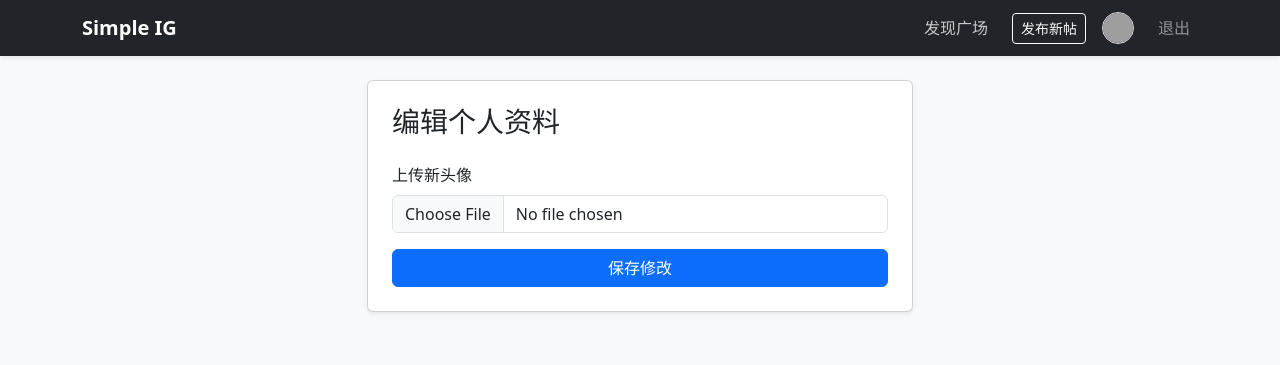
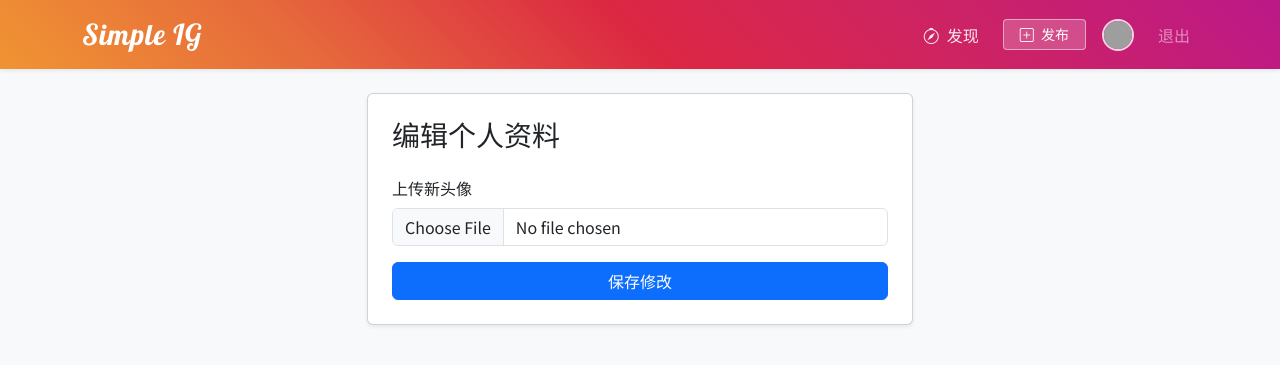
Before and after one commit to ZWEIGJ/simple_ig, a Django app: page /profile/edit/ in a window 1280 px wide. Shown: the top 365 px of the page. Run offline with Django 5.2, Linux system fonts and the light colour scheme; the visitor is signed in with stand-in values (Sample User, id 1); data comes from the database, SQL or seed files in the repository; grey boxes are pictures that could not be loaded.

Commit message:
style: upgrade navbar with Instagram gradient and custom Google fonts

```diff
--- a/app/templates/base.html
+++ b/app/templates/base.html
@@ -6,38 +6,73 @@
     <title>Simple IG</title>
     <link href="https://cdn.jsdelivr.net/npm/bootstrap@5.3.0/dist/css/bootstrap.min.css" rel="stylesheet">
     <link rel="stylesheet" href="https://cdn.jsdelivr.net/npm/bootstrap-icons@1.10.0/font/bootstrap-icons.css">
+    <link href="https://fonts.googleapis.com/css2?family=Lobster&family=Noto+Sans+SC:wght@400;700&display=swap" rel="stylesheet">
+
     <style>
+        body {
+            font-family: 'Noto Sans SC', sans-serif;
+            background-color: #fafafa;
+        }
+
+        /* Instagram 风格渐变导航栏 */
+        .navbar-instagram {
+            background: linear-gradient(45deg, #f09433 0%, #e6683c 25%, #dc2743 50%, #cc2366 75%, #bc1888 100%) !important;
+            padding: 0.5rem 0;
+        }
+
+        /* Logo 字体特殊处理 */
+        .navbar-brand {
+            font-family: 'Lobster', cursive;
+            font-size: 1.8rem !important;
+            letter-spacing: 1px;
+        }
+
         .navbar-avatar {
             width: 32px;
             height: 32px;
             object-fit: cover;
             border-radius: 50%;
-            border: 1px solid #dee2e6;
+            border: 2px solid rgba(255, 255, 255, 0.8);
         }
-        .nav-link {
-            display: flex;
-            align-items: center;
+
+        .nav-link-custom {
+            color: rgba(255, 255, 255, 0.9) !important;
+            font-weight: 500;
+            transition: all 0.2s;
         }
-        /* 微调导航栏文字颜色 */
-        .nav-link-custom {
-            color: rgba(255, 255, 255, 0.75) !important;
-            transition: color 0.2s;
-        }
+
         .nav-link-custom:hover {
             color: #fff !important;
+            transform: scale(1.05);
+        }
+
+        .btn-publish {
+            background-color: rgba(255, 255, 255, 0.2);
+            border: 1px solid rgba(255, 255, 255, 0.5);
+            color: white !important;
+            transition: all 0.2s;
+        }
+
+        .btn-publish:hover {
+            background-color: rgba(255, 255, 255, 0.3);
+            border-color: #fff;
         }
     </style>
 </head>
 <body class="bg-light">
-    <nav class="navbar navbar-expand navbar-dark bg-dark mb-4 shadow-sm">
+    <nav class="navbar navbar-expand navbar-dark navbar-instagram mb-4 shadow-sm">
         <div class="container">
-            <a class="navbar-brand fw-bold" href="{% url 'feed' %}">Simple IG</a>
+            <a class="navbar-brand" href="{% url 'feed' %}">Simple IG</a>
 
             <div class="navbar-nav ms-auto align-items-center">
                 {% if user.is_authenticated %}
-                    <a class="nav-link nav-link-custom me-3" href="{% url 'explore' %}">发现广场</a>
+                    <a class="nav-link nav-link-custom me-3" href="{% url 'explore' %}">
+                        <i class="bi bi-compass me-1"></i> 发现
+                    </a>
 
-                    <a class="btn btn-outline-light btn-sm me-3" href="{% url 'create_post' %}">发布新帖</a>
+                    <a class="btn btn-publish btn-sm me-3 px-3" href="{% url 'create_post' %}">
+                        <i class="bi bi-plus-square me-1"></i> 发布
+                    </a>
 
                     <a class="nav-link p-0 me-3" href="{% url 'profile' user.username %}" title="个人主页">
                         <img src="{{ user.profile.avatar.url }}"
@@ -47,8 +82,8 @@
 
                     <a class="nav-link btn btn-link text-white-50 text-decoration-none btn-sm" href="{% url 'logout' %}">退出</a>
                 {% else %}
-                    <a class="nav-link" href="{% url 'login' %}">登录</a>
-                    <a class="nav-link ms-2" href="{% url 'register' %}">注册</a>
+                    <a class="nav-link nav-link-custom" href="{% url 'login' %}">登录</a>
+                    <a class="nav-link nav-link-custom ms-2" href="{% url 'register' %}">注册</a>
                 {% endif %}
             </div>
         </div>
```
